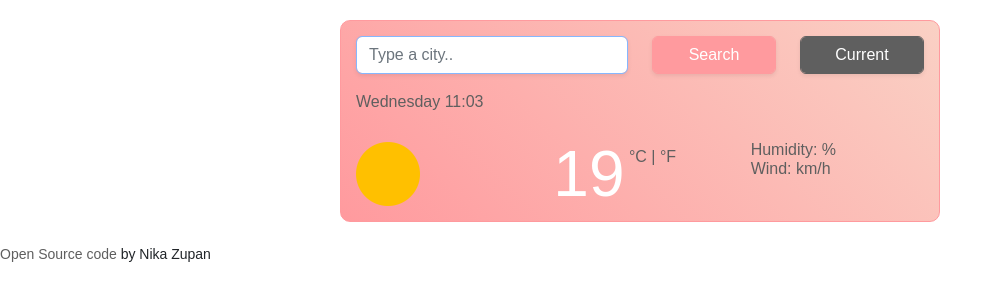
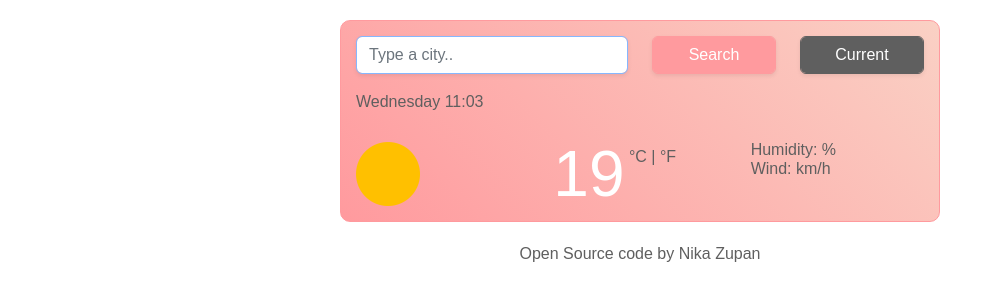
Before and after one commit to nikabe10/my-weather-app, a plain HTML site: page index.html in a window 1280 px wide. Shown: the whole page, without its empty margins (0-1003 px from the left). Drawn offline with nearby package versions, Linux system fonts and the light colour scheme; no server answers.

Commit message:
Styled Signature

```diff
--- a/index.html
+++ b/index.html
@@ -64,8 +64,8 @@
             <div class="float-left">
               <span class="temperature" id="temperature">19</span
               ><span class="units">
-                <a href="#" id="celsius-link">°C</a> |
-                <a href="#" id="fahrenheit-link">°F</a></span
+                <a href="#" id="celsius-link" class="temp-link">°C</a> |
+                <a href="#" id="fahrenheit-link" class="temp-link">°F</a></span
               >
             </div>
           </div>
@@ -78,12 +78,15 @@
         </div>
       </div>
     </div>
-    <small class="signature">
-      <a href="https://github.com/nikabe10/my-weather-app" target="_blank"
+    <div class="signature">
+      <a
+        href="https://github.com/nikabe10/my-weather-app"
+        target="_blank"
+        class="link-to-profile"
         >Open Source code</a
       >
-      by Nika Zupan</small
-    >
+      <span class="my-name">by Nika Zupan</span>
+    </div>
     <script src="script2.js"></script>
   </body>
 </html>
--- a/style2.css
+++ b/style2.css
@@ -80,12 +80,12 @@ li {
   border-color: #ff9a9e;
 }
 
-a {
+.temp-link {
   color: rgb(95, 95, 95);
   text-decoration: none;
 }
 
-a:hover {
+.temp-link:hover {
   color: #fff;
 }
 
@@ -102,4 +102,14 @@ a:hover {
 
 .signature {
   text-align: center;
+  color: rgb(95, 95, 95);
 }
+
+.link-to-profile:hover {
+  color: #ff9a9e;
+}
+
+.link-to-profile {
+  text-decoration: none;
+  color: rgb(95, 95, 95);
+}
```
